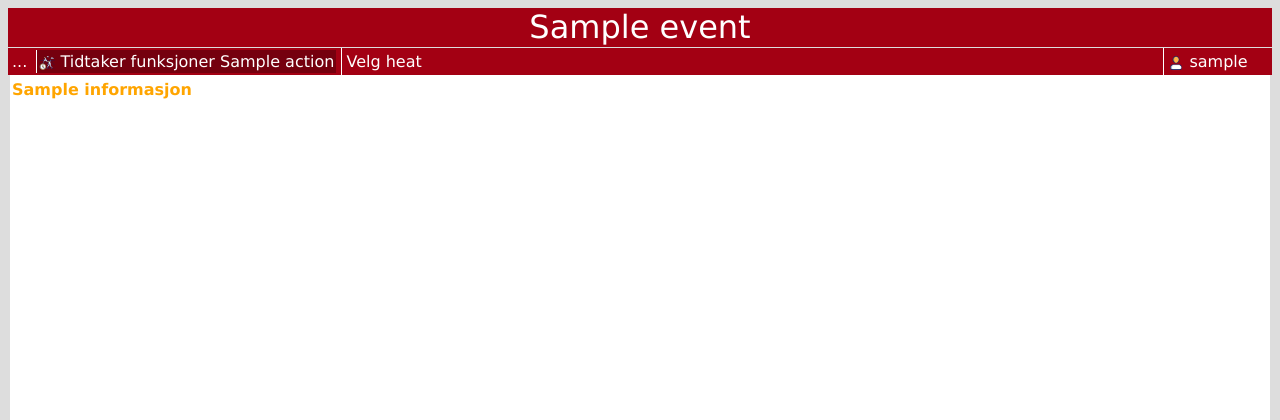
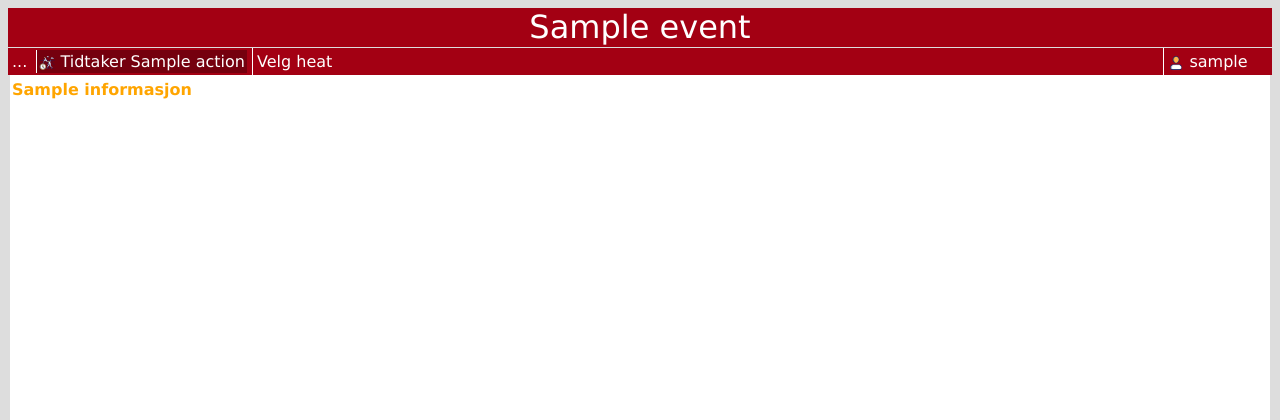
Before and after one commit to langrenn-sprint/result-service-gui, a Python web app: template result_service_gui/templates/timing.html in a window 1280 px wide. Shown: the top 420 px of the page. Run offline with Jinja, Linux system fonts and the light colour scheme; the template is opened without the code that fills it: most values are stand-ins (such as "Sample title", 1, 10 or a date in 2020).

Commit message:
Draft #170

```diff
--- a/docker-compose.yml
+++ b/docker-compose.yml
@@ -159,6 +159,8 @@ services:
     image: mongo:latest
     ports:
       - 27017:27017
+    volumes:
+      - ./data/db:/data/db
     environment:
       - MONGO_INITDB_ROOT_USERNAME=${DB_USER}
       - MONGO_INITDB_ROOT_PASSWORD=${DB_PASSWORD}
--- a/result_service_gui/templates/timing.html
+++ b/result_service_gui/templates/timing.html
@@ -11,7 +11,7 @@
 {% block refresh %}{% endblock %}
 
 {% block titlemain %}
-  <img id=menu_icon src="../static/icon_timing.png"> Tidtaker funksjoner {{ action }}
+  <img id=menu_icon src="../static/icon_timing.png"> Tidtaker {{ action }}
 {% endblock %}
 
 {% block menuitems %}
```
Also changed, not shown: 1 other file.
